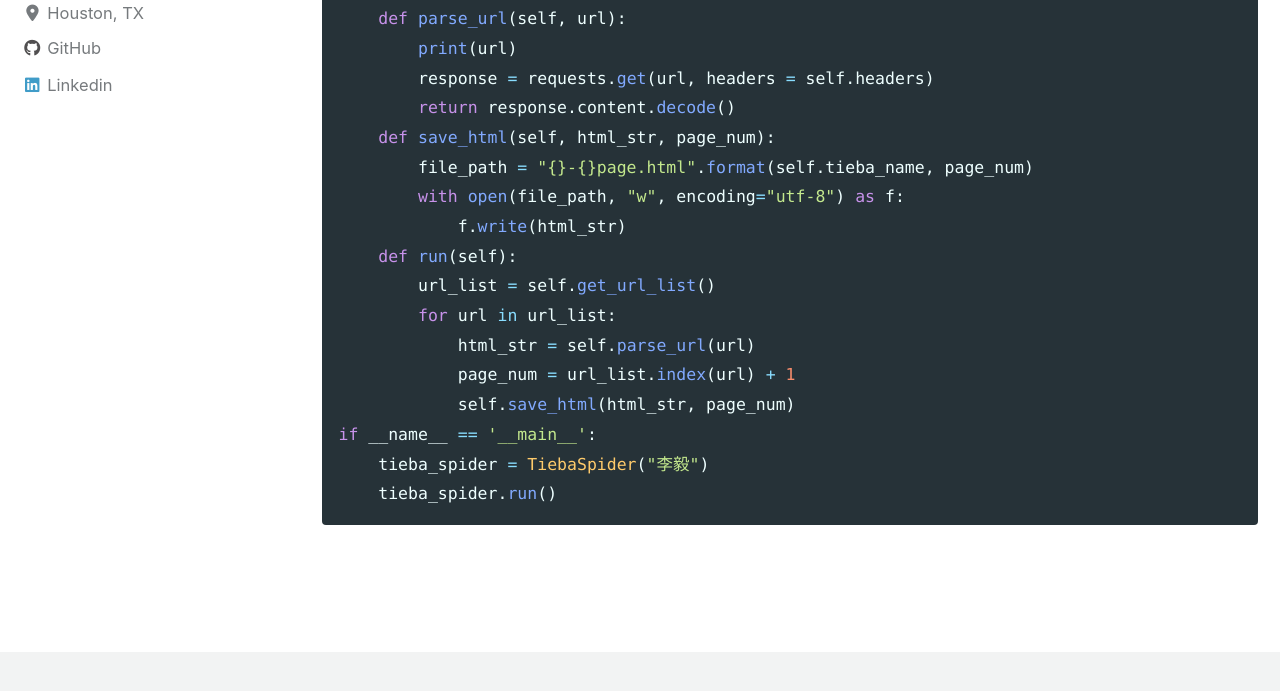
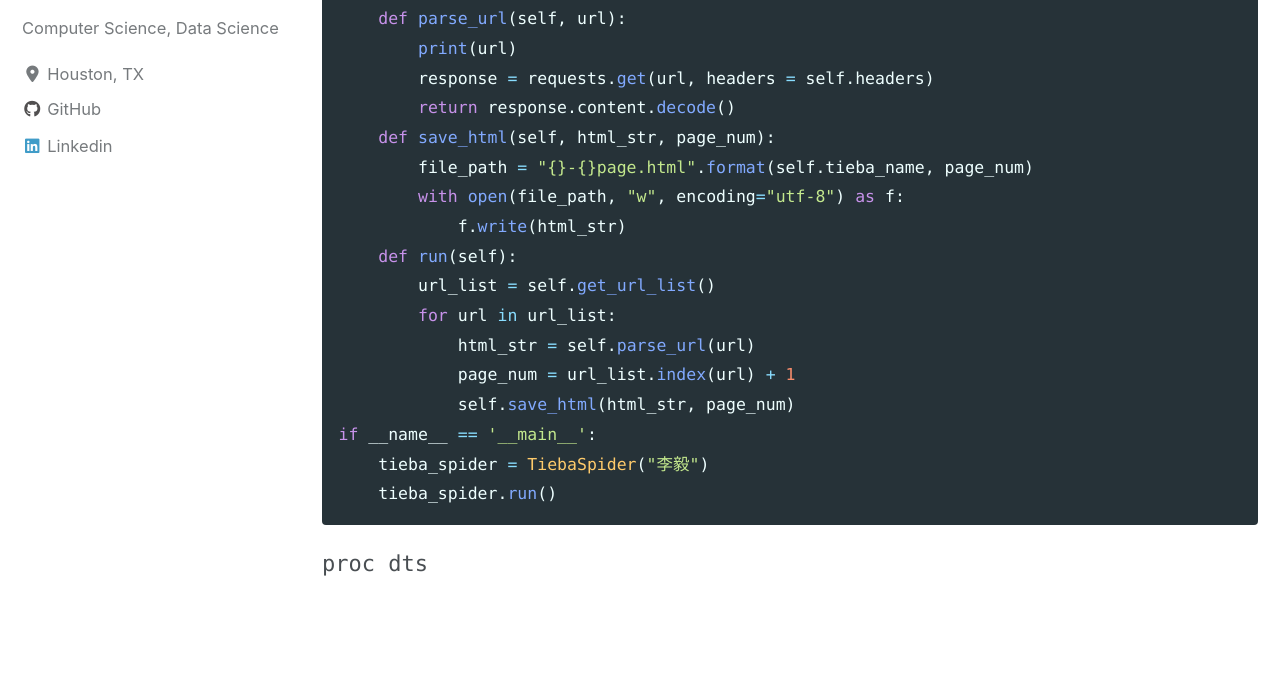
Before and after one commit to tanghao205/tanghao205.github.io, a Jekyll site: the page built from _pages/coding.md, in a window 1280 px wide and 900 px high, scrolled down 2863 px, cut to the strip 0-692 px from the top of the window. Built offline with Jekyll 4.4.1, drawn with Linux system fonts in a browser that asks for light colours; cached includes are drawn as plain includes; nearby versions of some CDN libraries.

Commit message:
Update coding.md

````diff
--- a/_pages/coding.md
+++ b/_pages/coding.md
@@ -103,3 +103,7 @@
     tieba_spider = TiebaSpider("李毅")
     tieba_spider.run()
 ```
+
+```sas:
+proc dts
+```
````
